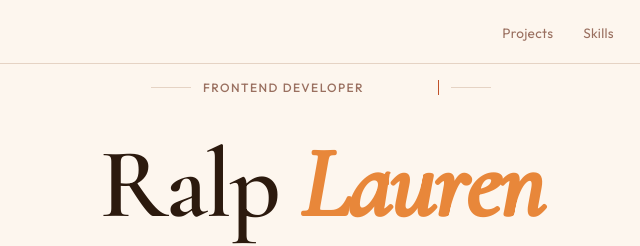
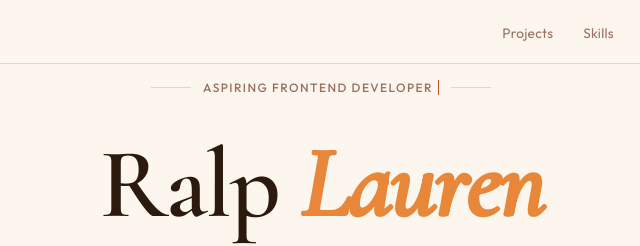
Before and after one commit to RalpGungon/ralplauren-portfolio, a plain HTML site: page index.html in a window 1280 px wide. Shown: the top 246 px of the page, 319-959 px from the left. Drawn offline with nearby package versions, Linux system fonts and the light colour scheme.

Commit message:
fix: Update hero section role text to reflect aspiring status

```diff
--- a/index.html
+++ b/index.html
@@ -60,7 +60,7 @@
     <section class="hero-section" id="hero">
         <div class="hero-inner">
             <div class="hero-eyebrow fade-up">
-                <span class="typewriter-role">Frontend Developer</span>
+                <span class="typewriter-role">Aspiring Frontend Developer</span>
             </div>
             <h1 class="hero-title fade-up">
                 <span class="hero-name" id="hero-name">
```
